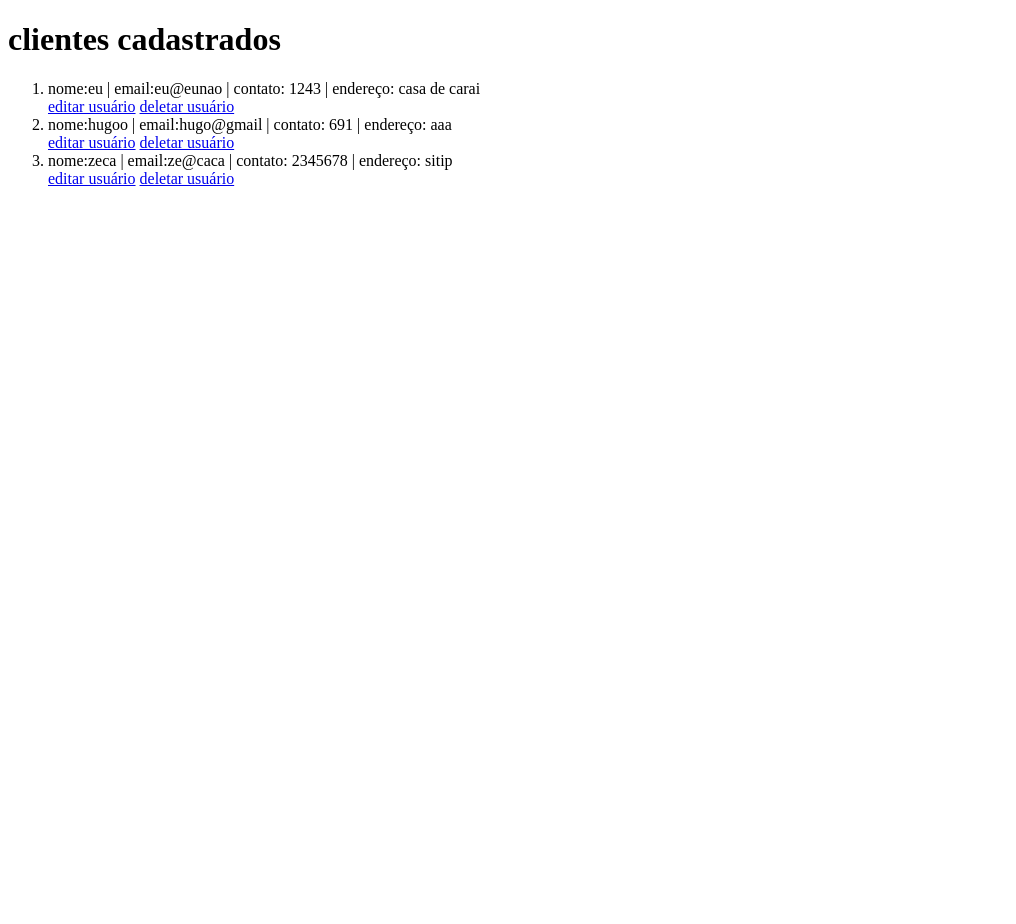
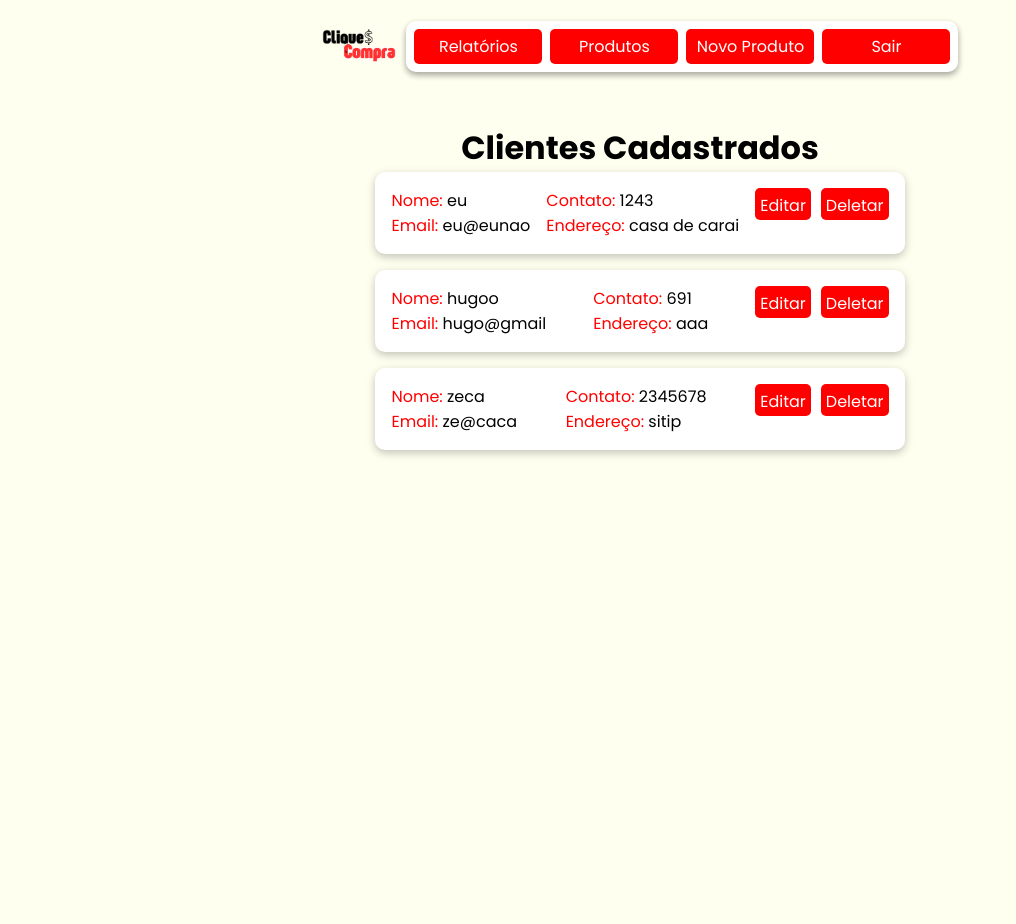
Before and after one commit to hiandro6/sistema_de_vendas, a Flask app: page /clientes/ in a window 1280 px wide. Shown: the whole page, without its empty margins (0-1016 px from the left). Before the commit the page ends 186 px from the top, so only its background shows below. Run offline with Flask 3, Linux system fonts and the light colour scheme; data comes from the database, SQL or seed files in the repository; both versions use the stored data as it was after the commit.

Commit message:
'terminei'

```diff
--- a/static/style/cli-form.css
+++ b/static/style/cli-form.css
@@ -10,7 +10,7 @@ nav{
         justify-content: space-around;
         background-color: white;
         border-radius: 10px;
-        width: 20%;
+        width: 20rem;
         padding: 0.5em;
         box-shadow: rgba(0, 0, 0, 0.16) 0px 3px 6px, rgba(0, 0, 0, 0.23) 0px 3px 6px;
 
@@ -56,7 +56,7 @@ main{
         flex-direction: column;
         align-items: center;
         width: 15rem;
-        height: 13rem;
+        height: 18rem;
         padding: 2rem;
         gap: 15px;
 
@@ -90,7 +90,7 @@ main{
     }
 
     .register{
-        height: 40%;
+        height: 21rem;
     }
 
 }
--- /dev/null
+++ b/static/style/clientes.css
@@ -0,0 +1,58 @@
+main{
+    width: 100%;
+    height: 100vh;
+    display: flex;
+    flex-direction: column;
+    align-items: center;
+    margin-top: 3rem;
+}
+
+.clientes{
+    display: flex;
+    flex-direction: column; /* Alinha os clientes verticalmente */
+    gap: 1rem; /* Adiciona espaço entre os clientes */
+    .cliente{
+        background-color: white;
+        justify-content:space-between;
+        border-radius: 10px;
+        display:flex;
+        padding: 1rem;
+        gap: 1rem;
+        box-shadow: rgba(0, 0, 0, 0.24) 0px 3px 8px;
+
+        ul{
+            display: flex;
+            flex-direction: column;
+        }
+        li{
+            list-style: none;
+        }
+
+        .acoes{
+            display:flex;
+            gap: 10px;
+
+            a {
+                background-color: red;
+                display: inline-block;
+                text-decoration: none;
+                text-align: center;
+                padding: 5px;
+                width: 100%;
+                height: 2rem;
+                color: white;
+                border-radius: 5px;
+                transition: transform 0.5s ease-out, background-color 0.5s ease-out, box-shadow 0.5s ease-out;
+                transform-origin: center;
+            }
+
+            a:hover {
+                background-color: black;
+                transform: scale(1.1);
+                box-shadow: rgba(149, 157, 165, 0.2) 0px 8px 24px;
+            }
+        }
+    }
+
+
+}
--- a/static/style/model.css
+++ b/static/style/model.css
@@ -17,7 +17,7 @@ nav{
     display: flex;
     justify-content: center;
     align-items: center;
-    width: 100%;
+    width: auto;
     height: 60px;
     margin: 1rem;
     gap: 10px;
@@ -31,9 +31,10 @@ nav{
         justify-content: space-around;
         background-color: white;
         border-radius: 10px;
-        width: 20%;
+        width: auto;
         padding: 0.5em;
         box-shadow: rgba(0, 0, 0, 0.16) 0px 3px 6px, rgba(0, 0, 0, 0.23) 0px 3px 6px;
+        gap: 0.5rem;
 
         a{
             background-color: red;
@@ -57,7 +58,7 @@ nav{
 }
 
 .links.cat{
-    width: 35%;
+    width: auto;
 
     a{
         width: 8rem;
--- a/templates/clientes/register.html
+++ b/templates/clientes/register.html
@@ -12,7 +12,7 @@
 
 {% block content %}
 <nav>
-    <div class="links">
+    <div class="links register">
         <a href="{{url_for('index')}}">Início</a>
         <a href="{{url_for('cliente.login')}}">Login</a>
         <a style='transform: scale(1.1); background-color: black;'href="{{url_for('cliente.register')}}">Cadastro</a>
--- a/templates/clientes/view.html
+++ b/templates/clientes/view.html
@@ -6,20 +6,42 @@
 
 {% block head_extras %}
 <!-- link pro arquivo css  -->
+<link rel="stylesheet" href="{{ url_for('static', filename='style/model.css') }}">
+<link rel="stylesheet" href="{{ url_for('static', filename='style/clientes.css') }}">
 {% endblock %}
 
 {% block content %}
+<nav>
+    <img src="../../static/assets/cliqueconta.png" alt="Logo do CliqueCompra">
+    <div class="links cat">
+        <a href="{{url_for('relatorio.filtros')}}">Relatórios</a>
+        <a href="{{url_for('produtos.view')}}">Produtos</a>
+        <a href="{{url_for('produtos.add')}}">Novo Produto</a>
+        <a href="">Sair</a>
+    </div>
+</nav>
 
-<h1>clientes cadastrados</h1>
-<div>
-    <ol>
+<main>
+    <h1>Clientes Cadastrados</h1>
+    <div class="clientes">
         {% for cliente in clientes %}
-            <li>nome:{{cliente.cli_nome}} | email:{{cliente.cli_email}} | contato: {{cliente.cli_telefone}} | endereço: {{cliente.cli_endereco}}</li>
-            <a href="{{url_for('cliente.edit', cli_id=cliente.cli_id)}}">editar usuário</a>
-            <a href="{{url_for('cliente.remove', cli_id=cliente.cli_id)}}">deletar usuário</a>
+            <div class="cliente">
+                <ul>
+                    <li><span style="color: red;">Nome:</span> {{ cliente.cli_nome }}</li>
+                    <li><span style="color: red;">Email:</span> {{ cliente.cli_email }}</li>
+                </ul>
+                <ul>
+                    <li><span style="color: red;">Contato:</span> {{ cliente.cli_telefone }}</li>
+                    <li><span style="color: red;">Endereço:</span> {{ cliente.cli_endereco }}</li>
+                </ul>
+                <div class="acoes">
+                    <a href="{{ url_for('cliente.edit', cli_id=cliente.cli_id) }}">Editar</a>
+                    <a href="{{ url_for('cliente.remove', cli_id=cliente.cli_id) }}" class="delete">Deletar</a>
+                </div>
+            </div>
         {% endfor %}
-    </ol>
-</div>
+    </div>
+</main>
 
 
 {% endblock %}
--- a/templates/vendas/view.html
+++ b/templates/vendas/view.html
@@ -17,11 +17,13 @@
         <a href="{{url_for('relatorio.filtros')}}">Relatórios</a>
         <a href="{{url_for('produtos.view')}}">Produtos</a>
         <a href="{{url_for('produtos.add')}}">Novo Produto</a>
+        <a href="{{url_for('venda.nova_venda')}}">Nova Venda</a>
         <a href="">Sair</a>
     </div>
 </nav>
 <div id="produto">
     <ol class="itens">
+        {%if vendas%}
             {% for venda in vendas %}
                 <li class="item venda">
                     <div class="p-e venda">
@@ -40,6 +42,9 @@
                     </div>
                 </li>
             {% endfor %}
+        {%else%}
+            <h1>Nada foi vendido ainda :(</h1>
+        {%endif%}
     </ol>
 </div>
 
```
Also changed, not shown: static/style/edit.css (+11 -0 lines), templates/clientes/edit.html (+24 -0 lines), database/teste.db, static/style/index.css (line endings or trailing spaces). Lines whose indentation alone changed are shown as unchanged.
